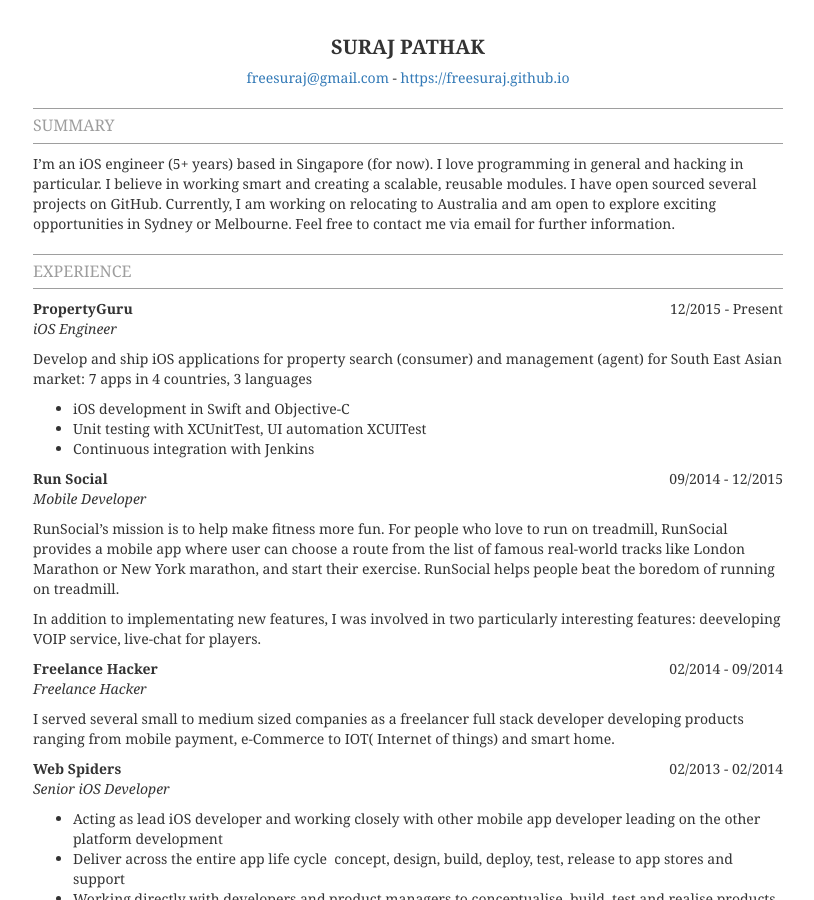
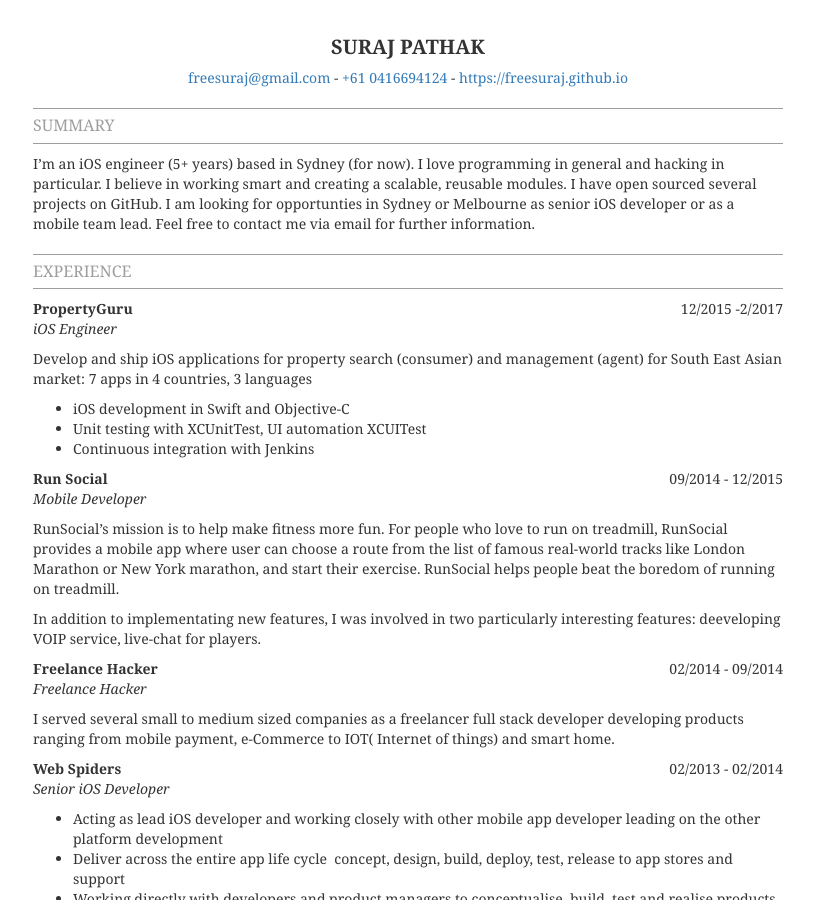
Before and after one commit to freesuraj/freesuraj.github.io, a Jekyll site: the page built from cv/index.markdown, in a window 1280 px wide and 900 px high. Shown: the whole window, without its empty margins (232-1046 px from the left). Built offline with Jekyll 4.4.1, drawn with Linux system fonts in a browser that asks for light colours; nearby versions of some CDN libraries.

Commit message:
Update cv

```diff
--- a/cv/index.markdown
+++ b/cv/index.markdown
@@ -8,18 +8,20 @@ description: Suraj Pathak CV
 <p class="text-center">
     <a href="mailto:freesuraj@gmail.com">freesuraj@gmail.com</a>
     -
+    <a href="tel:+61416694124">+61 0416694124</a>
+    -
     <a href="https://freesuraj.github.io">https://freesuraj.github.io</a>
 </p>
 
 ## Summary
 
-I'm an iOS engineer (5+ years) based in Singapore (for now). I love programming in general and hacking in particular. I believe in working smart and creating a scalable, reusable modules. I have open sourced several projects on GitHub. Currently, I am working on relocating to Australia and am open to explore exciting opportunities in Sydney or Melbourne. Feel free to contact me via email for further information.
+I'm an iOS engineer (5+ years) based in Sydney (for now). I love programming in general and hacking in particular. I believe in working smart and creating a scalable, reusable modules. I have open sourced several projects on GitHub. I am looking for opportunties in Sydney or Melbourne as senior iOS developer or as a mobile team lead. Feel free to contact me via email for further information.
 
 ## Experience
 
 <div class="row">
     <div class="col-xs-8 section-left">PropertyGuru</div>
-    <div class="col-xs-4 section-right">12/2015 - Present</div>
+    <div class="col-xs-4 section-right">12/2015 -2/2017</div>
 </div>
 
 *iOS Engineer*
```
